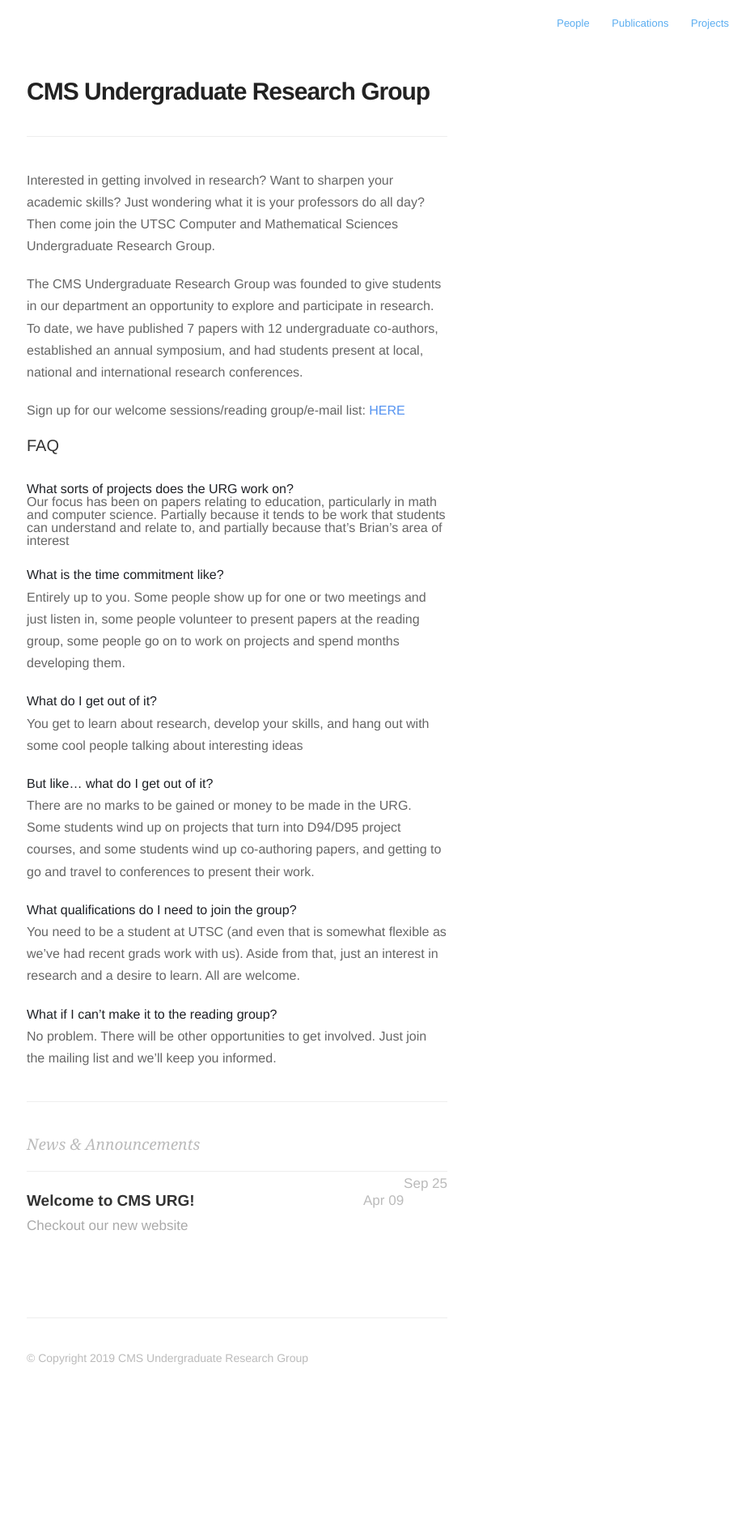
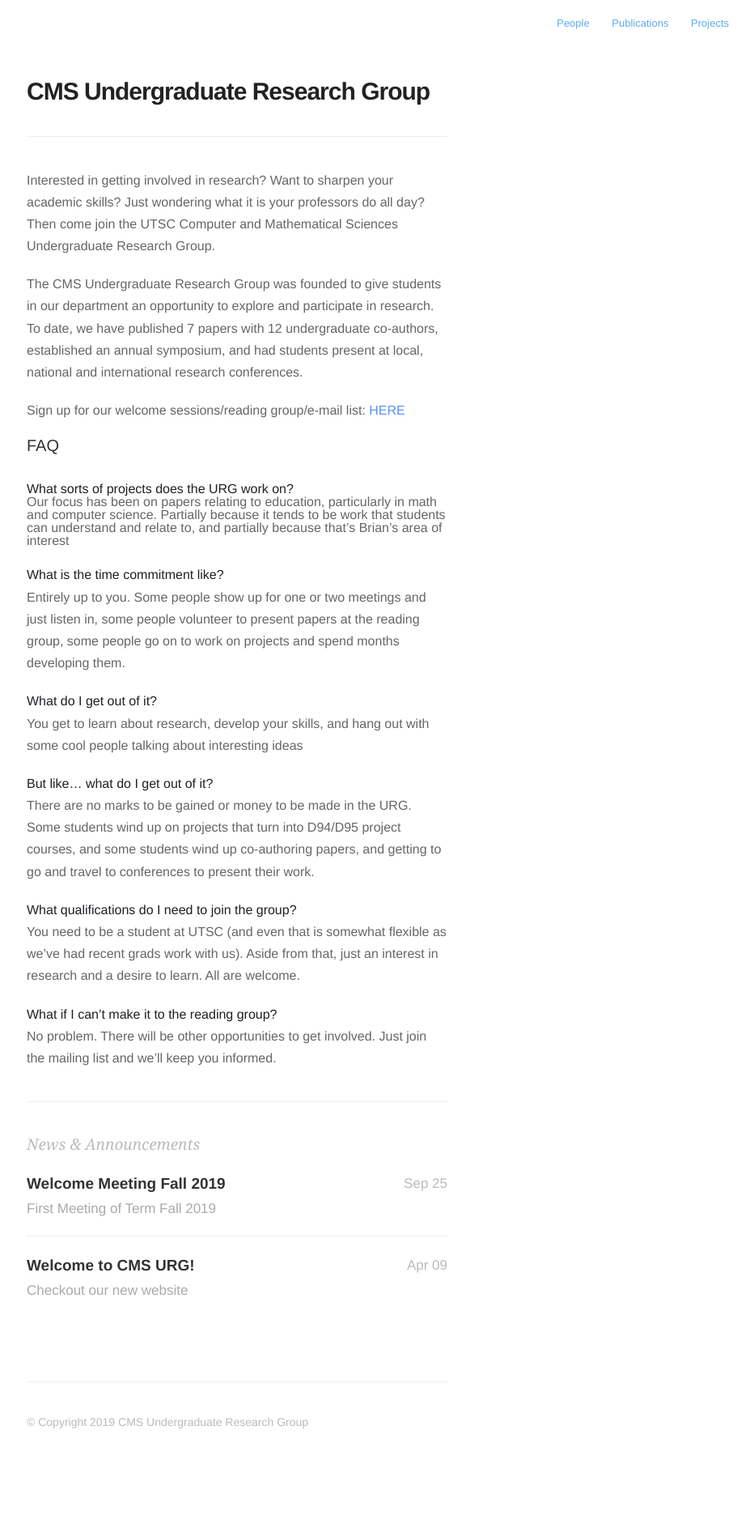
Before and after one commit to cms-urg/cms-urg.github.io, a Jekyll site: the page built from index.html, in a window 1280 px wide. Shown: the whole page at 81% size, without its empty margins (347-1279 px from the left). Built offline with Jekyll 4.4.1, drawn with Linux system fonts in a browser that asks for light colours; nearby versions of some CDN libraries; the list of posts is cut into pages by our own code; before the commit the page ends 1808 px from its top, so only the background shows below that.

Commit message:
Update 2019-09-25-Reading Group.markdown

```diff
--- a/_posts/2019-09-25-Reading Group.markdown
+++ b/_posts/2019-09-25-Reading Group.markdown
@@ -1,7 +1,7 @@
 ---
-title:  "Weekly Reading Group"
-date:   2019-09-25 10:00:00
-description: Weekly Reading Group: Fall 2019
+title:  "Welcome Meeting Fall 2019"
+date:   2019-09-25 10:18:00
+description: First Meeting of Term Fall 2019
 ---
 
 We will be meeting on Thursdays from 1-3 in IC308 this term. To sign up for the reading group and recieve e-mails on the papers we will be reading, register <a href="https://forms.gle/WPS8mmCPRJXaEtdL9">HERE</a>.
```
